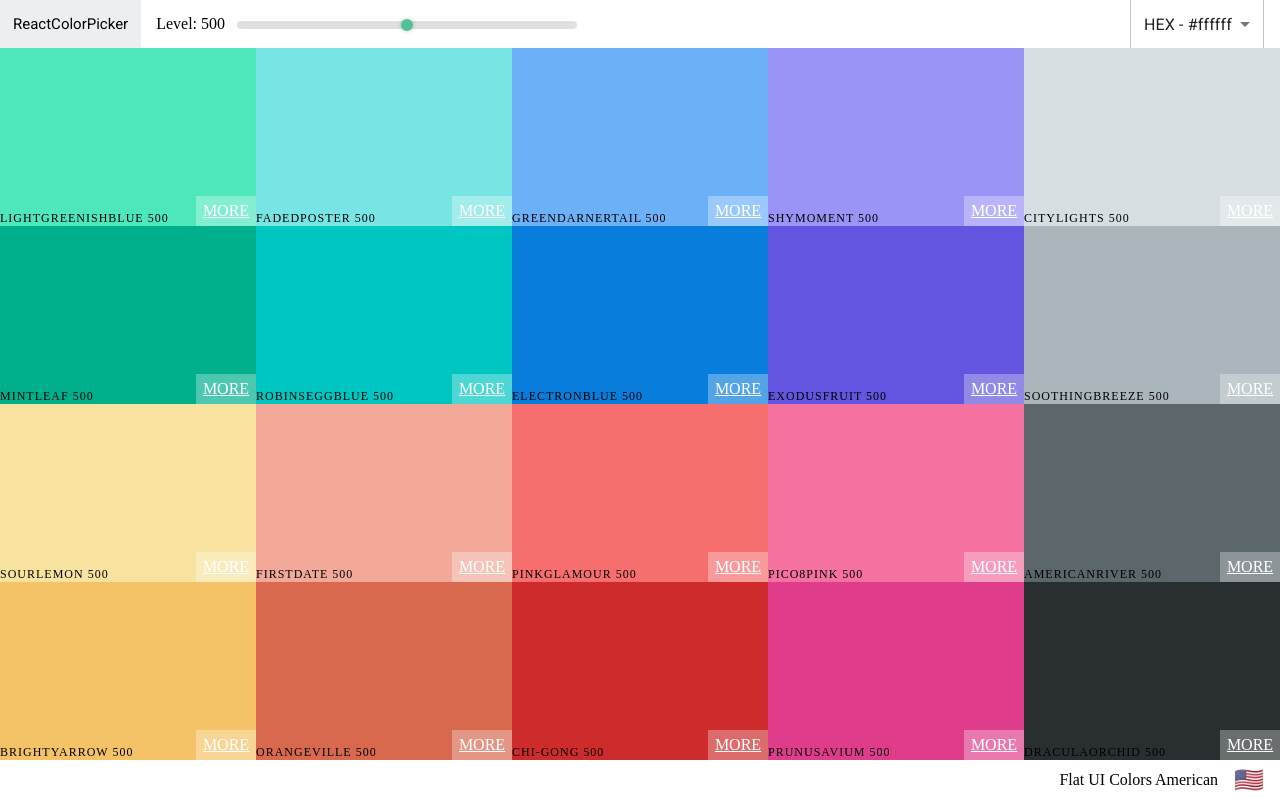
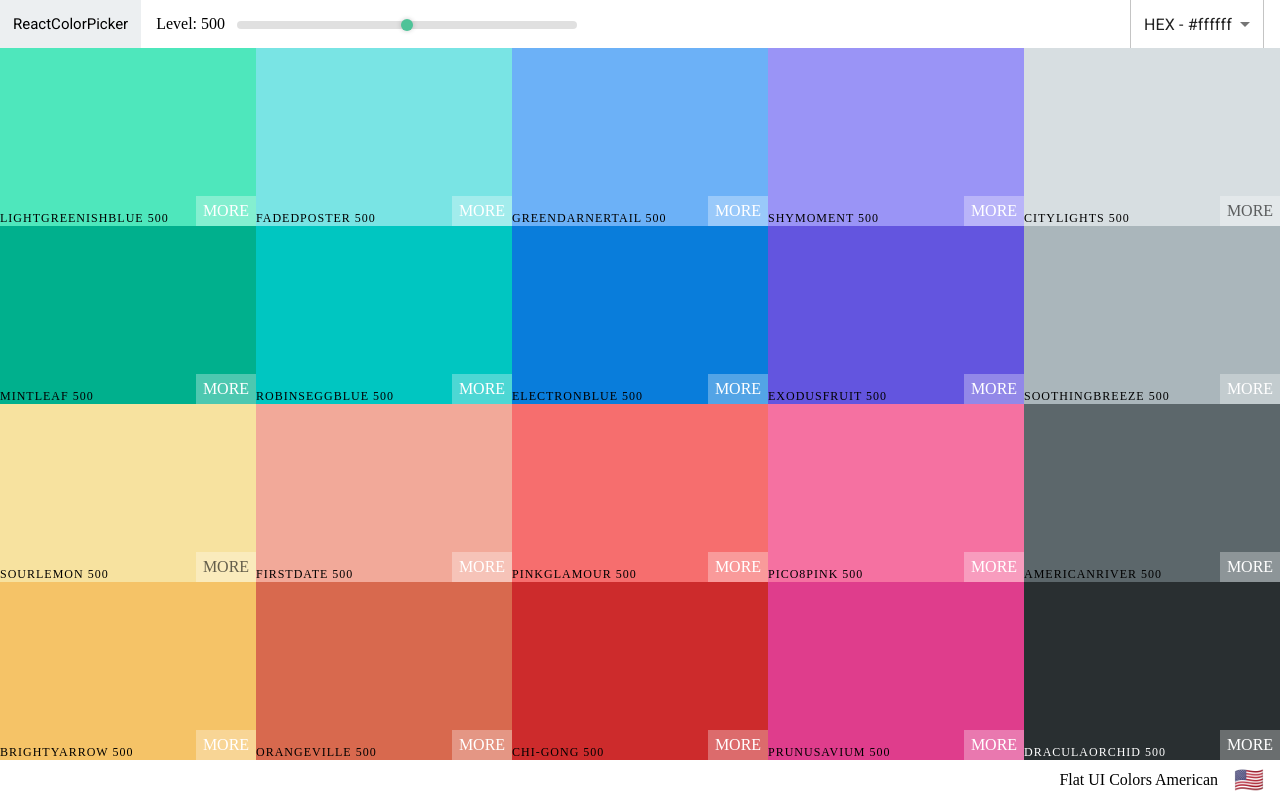
Before and after one commit to Fernando-Andres-Ramos/Colors-Palettes, a React (Vite) app: page /palette/flat-ui-colors-american in a window 1280 px wide. Built offline with nearby package versions, Linux system fonts and the light colour scheme.

Commit message:
Adjust text color based on luminance

```diff
--- a/src/components/ColorBox/ColorBox.jsx
+++ b/src/components/ColorBox/ColorBox.jsx
@@ -1,6 +1,7 @@
 import React, { Component } from 'react'
 import styles from './ColorBox.module.css'
 import {Link} from 'react-router-dom'
+import chroma from 'chroma-js'
 
 
 export default class ColorBox extends Component{
@@ -28,6 +29,8 @@ export default class ColorBox extends Component{
   render(){
     const {name,background,paletteId,id,showLink,isSingleColor} = this.props
     const {copied} = this.state
+    const isDarkColor = chroma(background).luminance() <= 0.08
+    const isLightColor = chroma(background).luminance() >= 0.7
     return(
       <div
         onClick={this.handleCopy}
@@ -37,21 +40,20 @@ export default class ColorBox extends Component{
             className={`${styles.copy_overlay} ${copied && styles.show}`}/>
         <div className={`${styles.copiedMessage} ${copied && styles.show}`}>
           <h1>Copied!</h1>
-          <p>{this.props.background}</p>
+          <p className={`${isLightColor && styles.dark_text}`} >{this.props.background}</p>
         </div>
         <div className={styles.copy_container}>
           <div className={styles.box_content}>
-            <span>{this.props.name}</span>
+            <span className={`${isDarkColor && styles.light_text} `}>{this.props.name}</span>
           </div>
-          <button className={styles.copy_button}>Copy</button>
+          <button className={`${styles.copy_button} ${isLightColor && styles.dark_text}`}>Copy</button>
         </div>
         {
           showLink && (
           <Link
             to={`/palette/${paletteId}/${id}`}
-            onClick={(e)=>e.stopPropagation()}
-            className={styles.seeMore}>
-              More
+            onClick={(e)=>e.stopPropagation()}>
+              <span className={`${styles.seeMore} ${isLightColor && styles.dark_text}`}>More</span>
           </Link>
         )}
 
--- a/src/components/ColorBox/ColorBox.module.css
+++ b/src/components/ColorBox/ColorBox.module.css
@@ -51,6 +51,14 @@
   text-transform: uppercase;
 }
 
+.light_text{
+  color:white
+}
+
+.colorBox .dark_text{
+  color:rgba(0,0,0,0.6)
+}
+
 .seeMore{
   background-color: rgba(255,255,255,0.3);
   position: absolute;
@@ -63,6 +71,7 @@
   text-align: center;
   line-height: 30px;
   text-transform: uppercase;
+  text-decoration: none;
 }
 
 .copy_overlay{
--- a/src/components/MiniPalette/MiniPalette.jsx
+++ b/src/components/MiniPalette/MiniPalette.jsx
@@ -1,6 +1,7 @@
 import React from 'react'
 import { css} from '@emotion/react'
 import styled from '@emotion/styled'
+
 
 
 const Root = styled.div`
@@ -34,6 +35,7 @@ const Title= styled.h5`
   padding: 0.5rem;
   font-size: 1rem;
   position: relative;
+  text-decoration:none;
 `
 
 const Emoji= styled.span`
@@ -62,12 +64,12 @@ function MiniPalette(props){
   const {paletteName,emoji} = props
   return(
   <Root>
-    <Colors className="colors" >
+    <Colors>
       {MiniColorBoxes}
     </Colors>
-    <Title className="title">
+    <Title>
       {paletteName}
-      <Emoji className="emoji">{emoji}</Emoji>
+      <Emoji>{emoji}</Emoji>
     </Title>
   </Root>
   )
```
